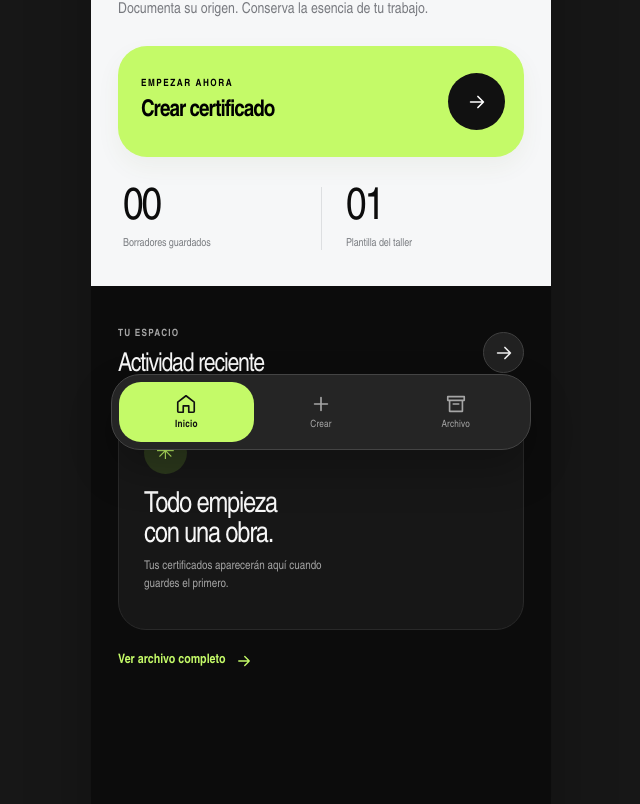
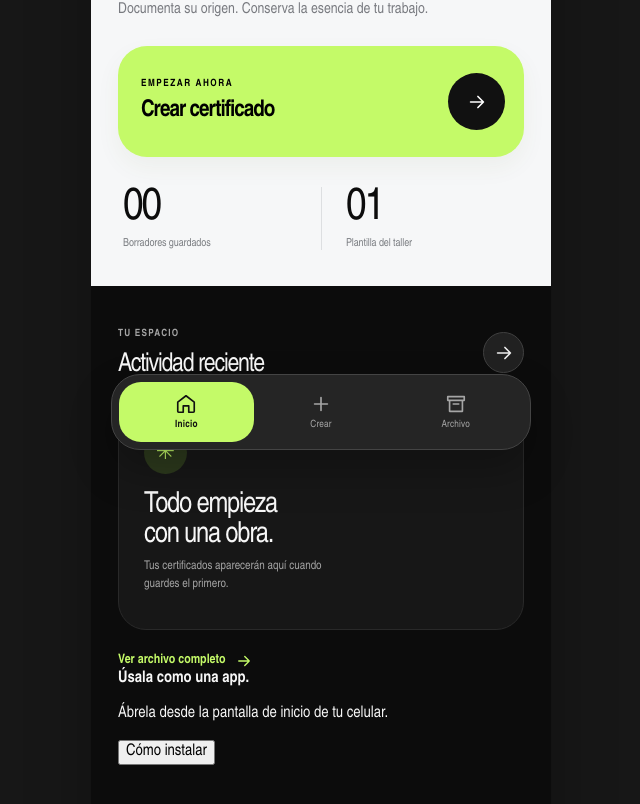
Before and after one commit to FrancoFabian/certification-alebrije, a React (Vite) app in the folder certication-alebrije/: page / in a window 1280 px wide. Shown: the part 337-1141 px from the top of the page, without its empty margins (319-959 px from the left). Built offline with nearby package versions, Linux system fonts and the light colour scheme.

Commit message:
feat(home): surface installable PWA flow without disrupting certificate form

```diff
--- a/certication-alebrije/src/CertificateAppV2.tsx
+++ b/certication-alebrije/src/CertificateAppV2.tsx
@@ -4,6 +4,7 @@ import type { Certificate, CertificateFields } from './certificate-model'
 import { listDrafts, saveDraft, deleteDraft } from './draft-storage'
 import { StudioIcon as Icon } from './StudioIcon'
 import { CertificateWizard } from './CertificateWizard'
+import { InstallPwa } from './InstallPwa'
 import './mobile.css'
 import './iconography.css'
 import './wizard.css'
@@ -105,6 +106,7 @@ export default function CertificateAppV2() {
           <button type="button" className="text-action" onClick={() => go('archivo')}>
             Ver archivo completo <Icon name="arrow" size={18}/>
           </button>
+          <InstallPwa/>
           {feedback && <p className="feedback" role="status">{feedback}</p>}
         </section>
       </>}
```
